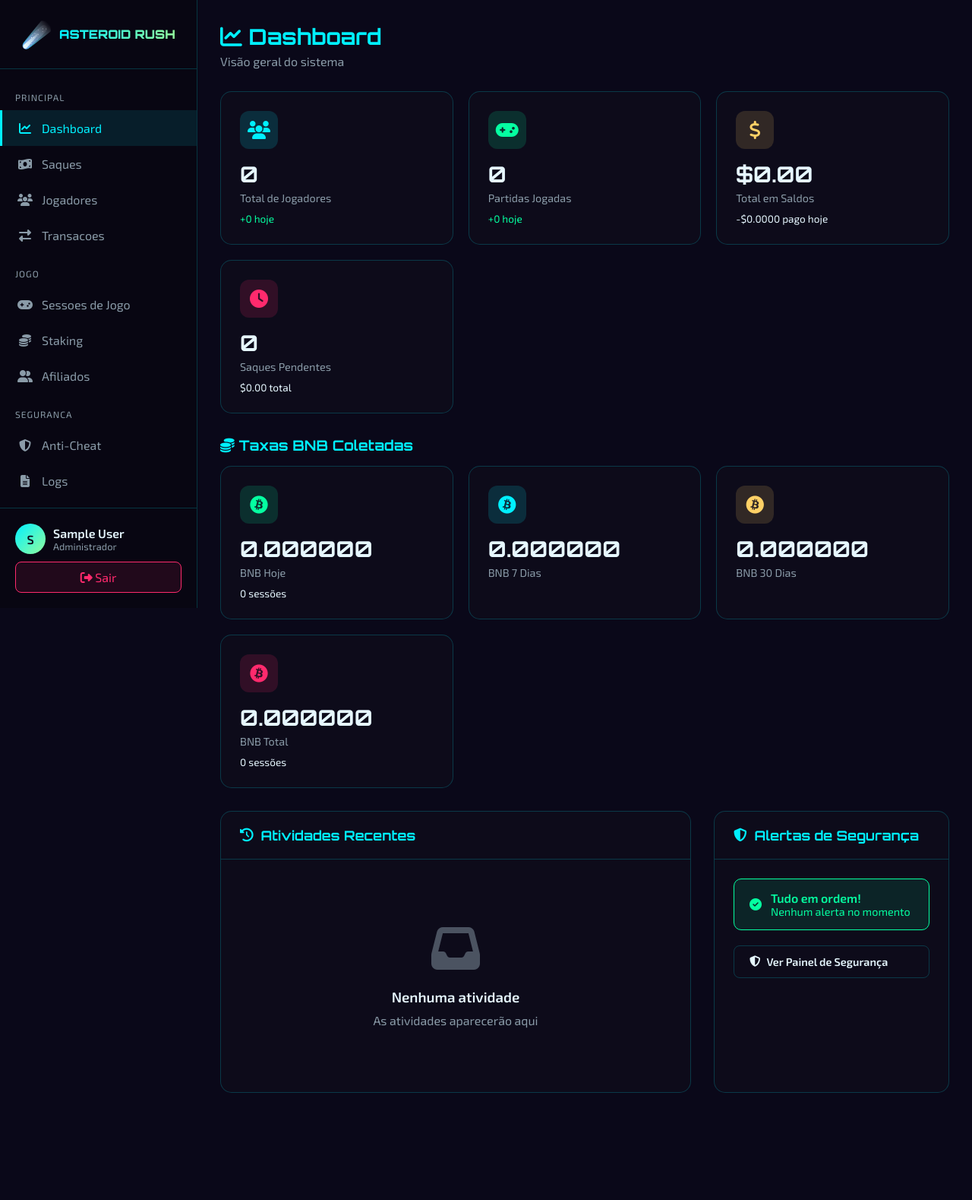
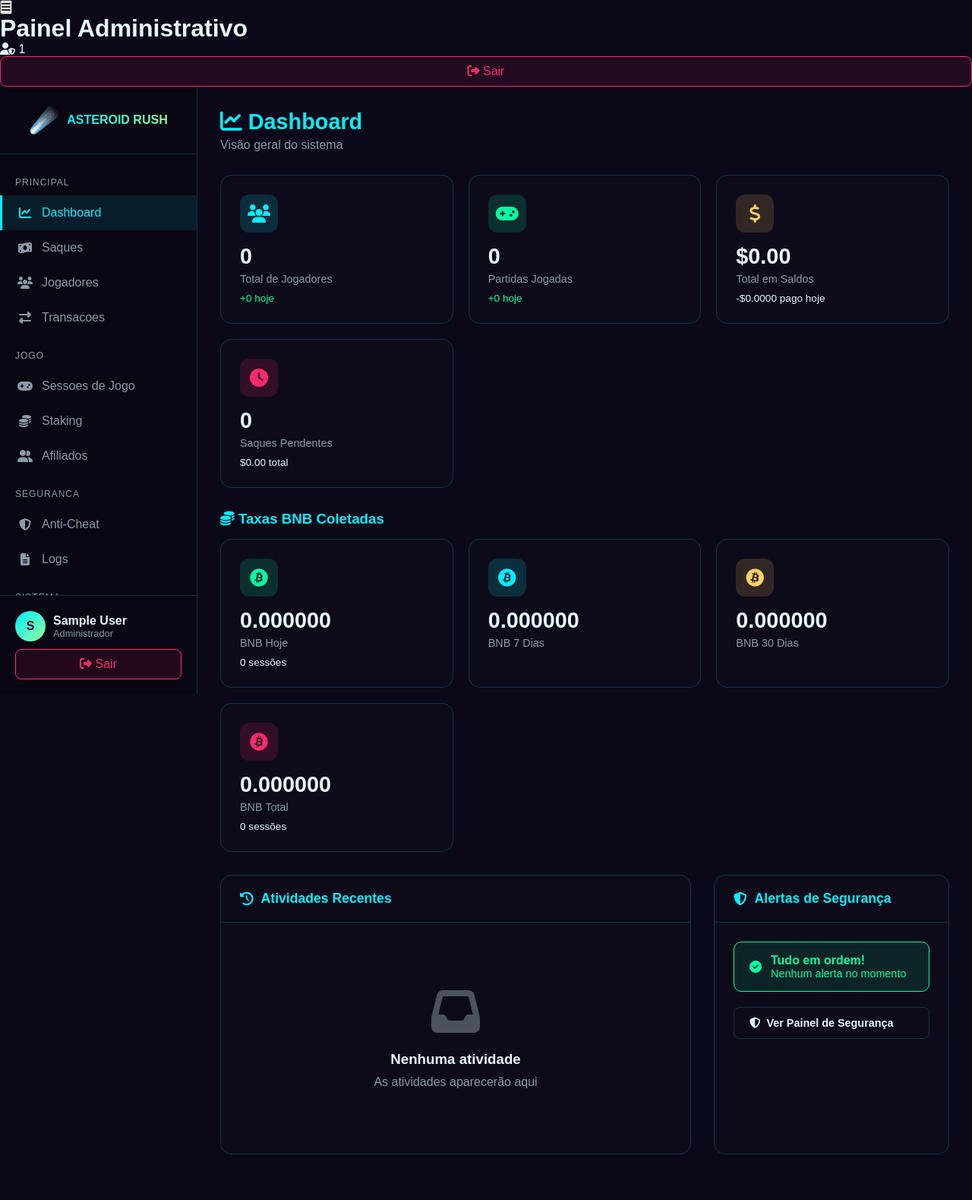
Before and after one commit to originslone-sys/crypto-asteroid-rush, a PHP site: page /admin/index.php in a window 1280 px wide. Shown: the whole page at 76% size. Before the commit the page ends 1438 px from the top, so only its background shows below. Run offline with PHP 8.4, Linux system fonts and the light colour scheme; the visitor is signed in with stand-in values (Sample User, id 1); data that the repository does not hold is empty.

Commit message:
Update header.php

```diff
--- a/admin/includes/header.php
+++ b/admin/includes/header.php
@@ -1,21 +1,11 @@
 <?php
-// ============================================
-// CRYPTO ASTEROID RUSH - Admin Header
-// Arquivo: admin/includes/header.php
-// ============================================
+// ===============================================================
+// CRYPTO ASTEROID RUSH - ADMIN HEADER
+// Compatível com Railway (PHP 8 + MySQL 8)
+// ===============================================================
 
-// Verificar sessão
-if (!isset($_SESSION['admin'])) {
-    header('Location: index.php');
-    exit;
-}
-
-// Página atual - usar variável já definida ou detectar
-if (!isset($currentPage)) {
-    $currentPage = basename($_SERVER['PHP_SELF'], '.php');
-    if ($currentPage === 'index') {
-        $currentPage = isset($_GET['page']) ? $_GET['page'] : 'dashboard';
-    }
+if (session_status() === PHP_SESSION_NONE) {
+    session_start();
 }
 ?>
 <!DOCTYPE html>
@@ -23,14 +13,44 @@
 <head>
     <meta charset="UTF-8">
     <meta name="viewport" content="width=device-width, initial-scale=1.0">
-    <title><?php echo isset($pageTitle) ? $pageTitle . ' | ' : ''; ?>Admin - Crypto Asteroid Rush</title>
-    <link href="https://fonts.googleapis.com/css2?family=Orbitron:wght@400;500;700;800;900&family=Exo+2:wght@300;400;600&display=swap" rel="stylesheet">
-    <link rel="stylesheet" href="https://cdnjs.cloudflare.com/ajax/libs/font-awesome/6.4.0/css/all.min.css">
-    <link rel="stylesheet" href="css/admin.css">
+    <title>Crypto Asteroid Rush - Painel Administrativo</title>
+
+    <!-- ============================= -->
+    <!-- CSS PRINCIPAL (Railway compatível) -->
+    <!-- ============================= -->
+    <link rel="stylesheet" href="../css/admin.css">
+
+    <!-- ============================= -->
+    <!-- Font Awesome e Ícones -->
+    <!-- ============================= -->
+    <link rel="stylesheet" href="https://cdnjs.cloudflare.com/ajax/libs/font-awesome/6.5.0/css/all.min.css">
+
+    <!-- ============================= -->
+    <!-- JavaScript global -->
+    <!-- ============================= -->
+    <script src="../js/admin.js" defer></script>
 </head>
+
 <body>
-    <button class="mobile-toggle" onclick="toggleSidebar()">
-        <i class="fas fa-bars"></i>
-    </button>
+    <div id="admin-panel">
+        <!-- HEADER SUPERIOR -->
+        <header class="admin-header">
+            <div class="header-left">
+                <button class="sidebar-toggle" onclick="toggleSidebar()">
+                    <i class="fas fa-bars"></i>
+                </button>
+                <h1 class="header-title">Painel Administrativo</h1>
+            </div>
+            <div class="header-right">
+                <span class="admin-user">
+                    <i class="fas fa-user-shield"></i>
+                    <?php echo htmlspecialchars($_SESSION['admin'] ?? 'Administrador'); ?>
+                </span>
+                <a href="../logout.php" class="logout-btn">
+                    <i class="fas fa-sign-out-alt"></i> Sair
+                </a>
+            </div>
+        </header>
 
-    <div class="admin-wrapper">
+        <!-- CONTAINER PRINCIPAL -->
+        <div class="admin-container">
```
